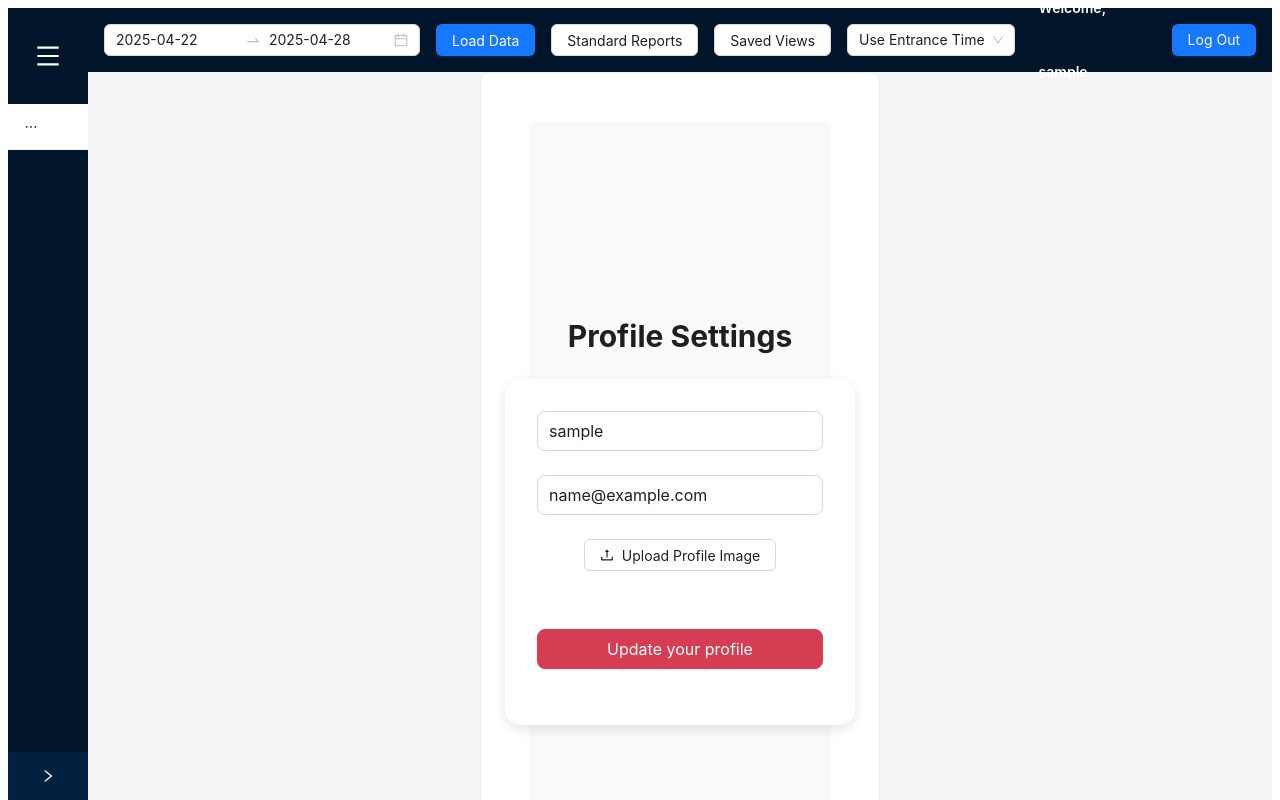
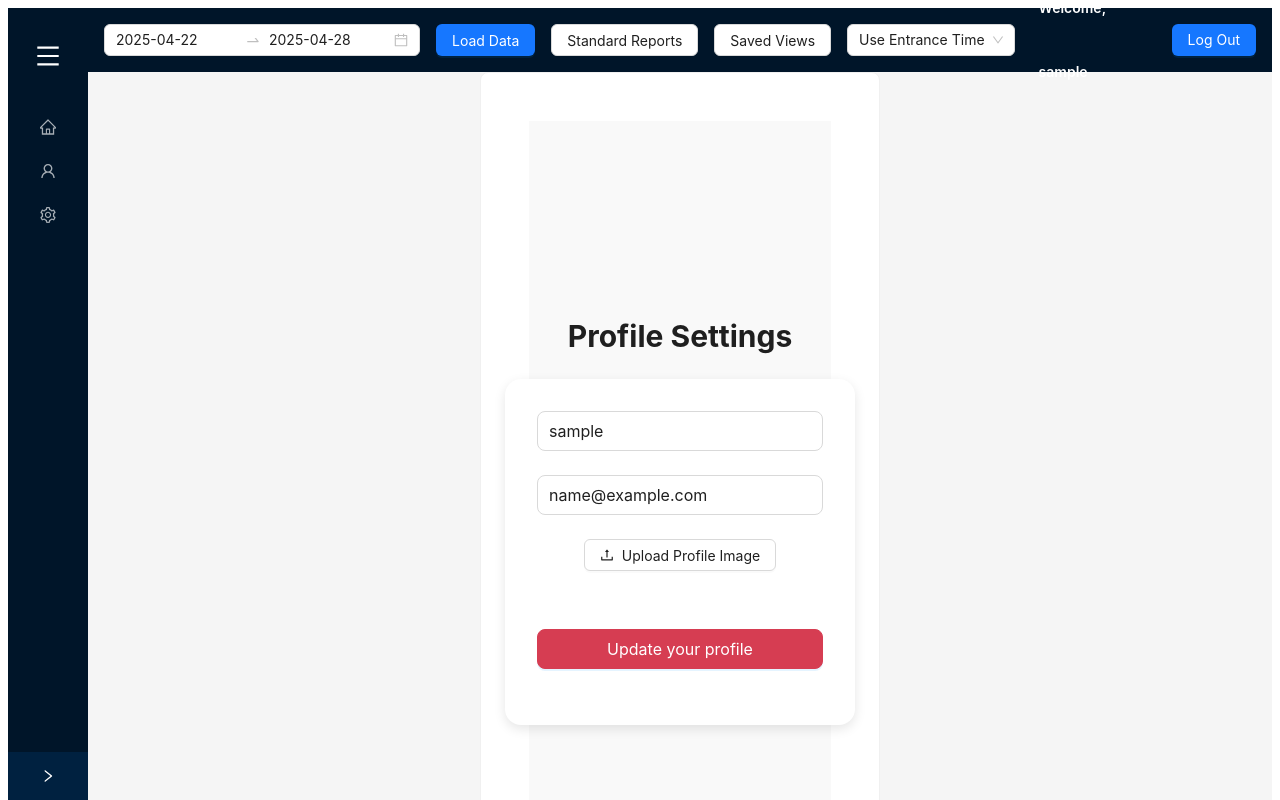
Before and after one commit to abhijitboral/report-builder, a React (Vite) app: page /settings in a window 1280 px wide. Shown: the top 800 px of the page. Built offline with nearby package versions, Linux system fonts and the light colour scheme; sample sign-in values are in the browser's storage.

Commit message:
add axisos interceptor

```diff
--- a/src/App.jsx
+++ b/src/App.jsx
@@ -3,7 +3,9 @@ import { BrowserRouter, Routes, Route } from "react-router-dom";
 import DynamicRouter from "./Routers/Router";
 import { UserProvider } from "./components/contexts/UserContext";
 import { AuthProvider } from "./components/contexts/AuthContext";
+import useAxiosInterceptor from "./hooks/useAxiosInterceptor";
 function App() {
+	useAxiosInterceptor();
 	return (
 		<>
 			<BrowserRouter>
--- a/src/components/DynamicLoging.jsx
+++ b/src/components/DynamicLoging.jsx
@@ -25,7 +25,7 @@ const DynamcLogin = () => {
 
 	useEffect(() => {
 		if (token) {
-			navigate("/dashboard");
+			//navigate("/dashboard");
 		}
 	}, [token]);
 
--- a/src/components/DynamicMenu.jsx
+++ b/src/components/DynamicMenu.jsx
@@ -1,4 +1,4 @@
-import { Outlet, NavLink, Link } from "react-router-dom";
+import { Outlet, NavLink, Link, useNavigate } from "react-router-dom";
 import { Layout, Menu, Button, DatePicker, Select, Table, Tabs } from "antd";
 import { useAuth } from "./contexts/AuthContext";
 import {
@@ -13,6 +13,7 @@ import {
 const { SubMenu } = Menu;
 
 const DynamicMenu = () => {
+	const navigate = useNavigate();
 	const { role } = useAuth();
 	const items = [
 		{
@@ -33,7 +34,26 @@ const DynamicMenu = () => {
 	].filter(Boolean);
 	return (
 		<>
-			<Menu mode="horizontal" theme="light" items={items} />
+			{/* <Menu mode="horizontal" theme="light" items={items} /> */}
+			<Menu
+				mode="inline"
+				theme="dark"
+				defaultSelectedKeys={["dashboard"]}
+				style={{ height: "100%", borderRight: 0 }}
+				onClick={({ key }) => navigate(key)}>
+				<Menu.Item key="/dashboard" icon={<HomeOutlined />}>
+					Dashboard
+				</Menu.Item>
+				{role === "admin" && (
+					<Menu.Item key="/users" icon={<UserOutlined />}>
+						Users
+					</Menu.Item>
+				)}
+
+				<Menu.Item key="/settings" icon={<SettingOutlined />}>
+					Settings
+				</Menu.Item>
+			</Menu>
 			{/* <Menu mode="horizontal">
 				<Menu.Item key="mail" icon={<FunnelPlotOutlined />}>
 				Reporting
--- a/src/components/DynamicSignup.jsx
+++ b/src/components/DynamicSignup.jsx
@@ -14,7 +14,7 @@ const DynamcSignup = () => {
 	const { token } = useAuth();
 	useEffect(() => {
 		if (token) {
-			navigate("/dashboard");
+			//navigate("/dashboard");
 		}
 	}, [token]);
 	const onFinish = async (values) => {
--- a/src/components/ResetPassword.jsx
+++ b/src/components/ResetPassword.jsx
@@ -21,7 +21,7 @@ const DynamcSignup = () => {
 	const { token } = useAuth();
 	useEffect(() => {
 		if (token) {
-			navigate("/dashboard");
+			//navigate("/dashboard");
 		}
 	}, [token]);
 	const [loading, setLoading] = useState(false);
--- a/src/components/UserSettings.jsx
+++ b/src/components/UserSettings.jsx
@@ -39,9 +39,9 @@ const UserSettings = () => {
 			}
 		} catch (error) {
 			console.error("Failed to fetch users:", error);
-			if (error.response.data.message === "Invalid token") {
+			/* if (error.response.data.message === "Invalid token") {
 				navigate("/");
-			}
+			} */
 		} finally {
 			setLoading(false);
 		}
--- a/src/components/contexts/UserContext.jsx
+++ b/src/components/contexts/UserContext.jsx
@@ -24,9 +24,9 @@ export const UserProvider = ({ children }) => {
 			}
 		} catch (err) {
 			console.error("Failed to fetch users:", err);
-			if (err.response.data.message === "Invalid token") {
+			/* if (err.response.data.message === "Invalid token") {
 				navigate("/");
-			}
+			} */
 		} finally {
 			setLoading(false);
 		}
--- /dev/null
+++ b/src/hooks/useAxiosInterceptor.js
@@ -0,0 +1,31 @@
+import { useEffect,useNavigate } from "react";
+import axios from "axios";
+//import { useAuth } from "../components/contexts/AuthContext";
+
+const useAxiosInterceptor = () => {
+	//const { logout } = useAuth();
+useEffect(() => {
+    const interceptor = axios.interceptors.response.use(
+		(response) => response,
+		(error) => {
+			if (
+			error.response &&
+			error.response.status === 403 &&
+			error.response.data.message === "Invalid token"
+		){
+				//logout(); // call logout from context
+				console.log("error " +error.response);
+			localStorage.removeItem("authToken");
+			localStorage.clear();
+				window.location.href = "/";
+		}
+		return Promise.reject(error);
+	}
+  );
+  console.log("interceptor" + interceptor);
+    // Remove interceptor on unmount
+    return () => axios.interceptors.response.eject(interceptor);
+  });
+};
+
+export default useAxiosInterceptor;
```
